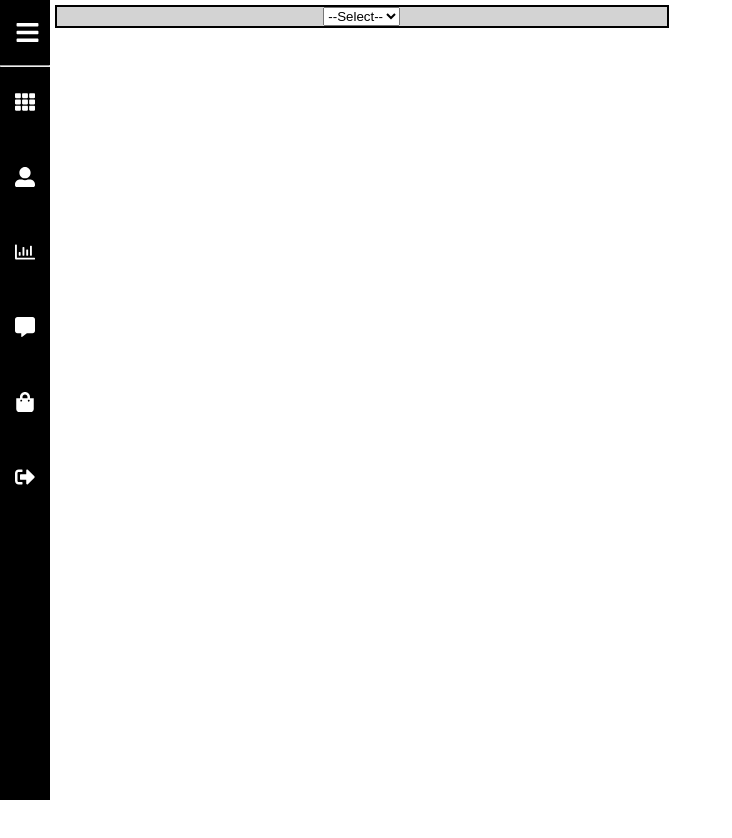
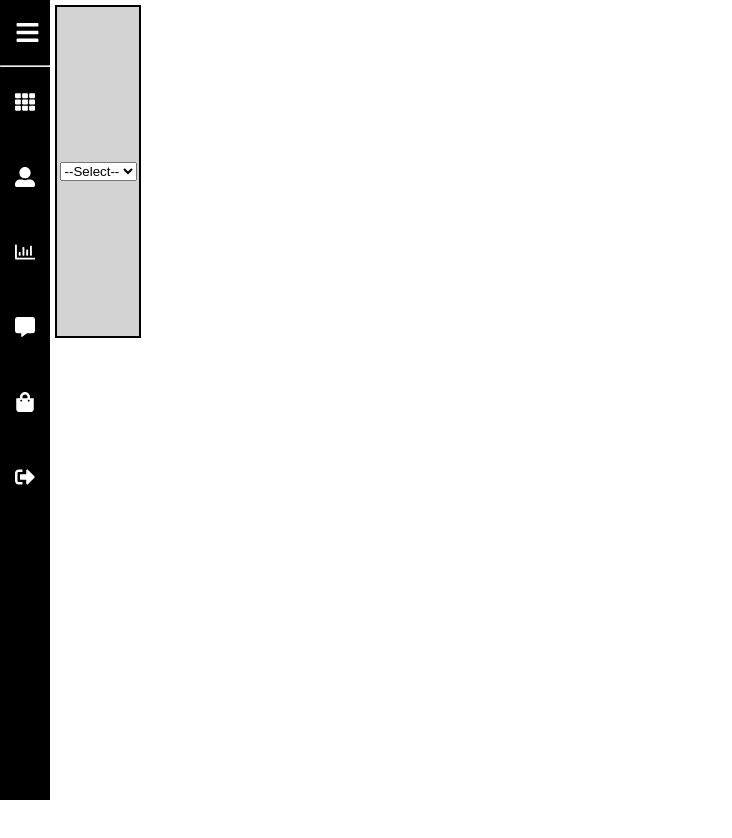
Before and after one commit to suresh160390/frontend, a React (Create React App) app: page /home/services in a window 1280 px wide. Shown: the top 838 px of the page, without its empty margins (0-732 px from the left). Before the commit the page ends 805 px from the top, so only its background shows below. Built offline with nearby package versions, Linux system fonts and the light colour scheme; sample sign-in values are in the browser's storage.

Commit message:
Update Services.js

```diff
--- a/src/Pages/Services.js
+++ b/src/Pages/Services.js
@@ -14,7 +14,7 @@ const Services = () => {
   }
 
   return (
-    <>
+    <div className='ser_par'>
       <div class='ser_hed'>
         <select id="Services" onChange={handleSelectChange}>
           <option value="Select" >--Select--</option>
@@ -32,7 +32,7 @@ const Services = () => {
           ) : ( <div> </div>
         )}
       </div>
-    </>
+    </div>
   )
 }
 
```
